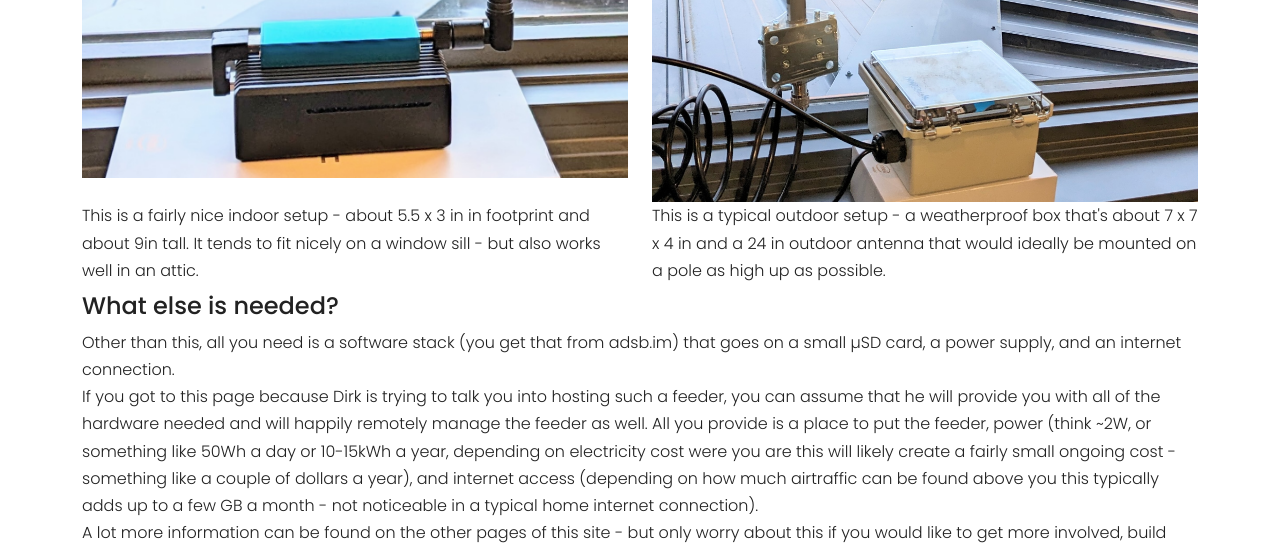
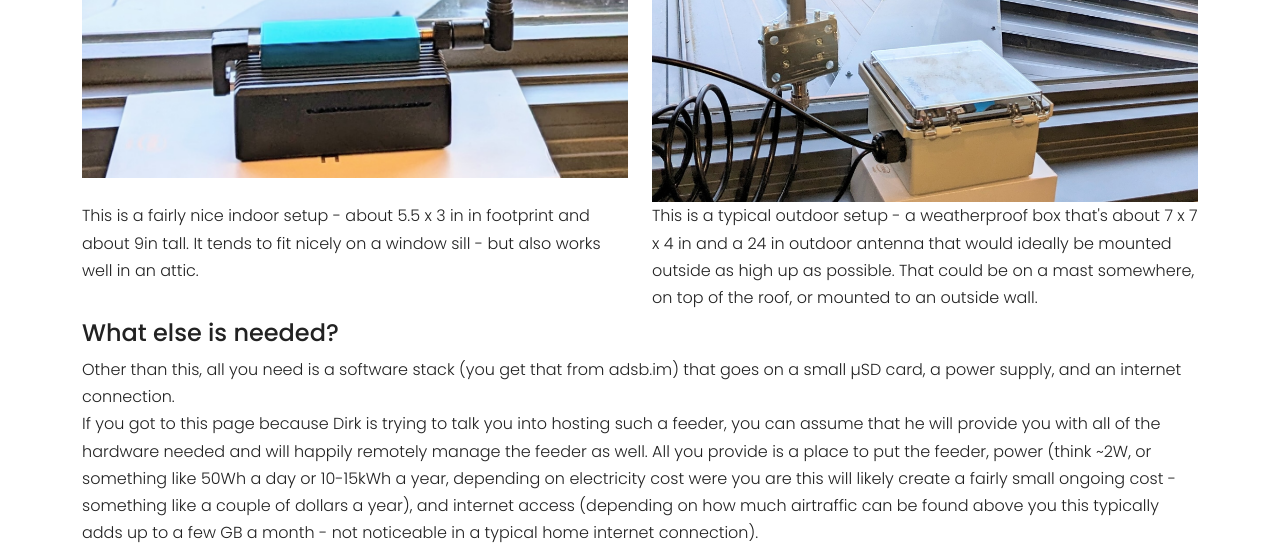
Before and after one commit to adsbim/adsb-im-web, a Flask app: template web/templates/hosting.html in a window 1280 px wide. Shown: the part 1501-2050 px from the top of the page. Run offline with Flask 3, Linux system fonts and the light colour scheme; the template is opened without the code that fills it, so the values that code supplies are empty.

Commit message:
small change to the hosting text
Signed-off-by: Dirk Hohndel <dirk@hohndel.org>

```diff
--- a/web/templates/hosting.html
+++ b/web/templates/hosting.html
@@ -57,7 +57,8 @@
     </div>
     <div class="col-6">
       This is a typical outdoor setup - a weatherproof box that's about 7 x 7 x 4 in and a 24 in outdoor antenna that
-      would ideally be mounted on a pole as high up as possible.
+      would ideally be mounted outside as high up as possible. That could be on a mast somewhere, on top of the roof, or
+      mounted to an outside wall.
     </div>
     <h4 class="mt-2">What else is needed?</h4>
     <div class="col-12">Other than this, all you need is a software stack (you get that from adsb.im) that goes on a
```
